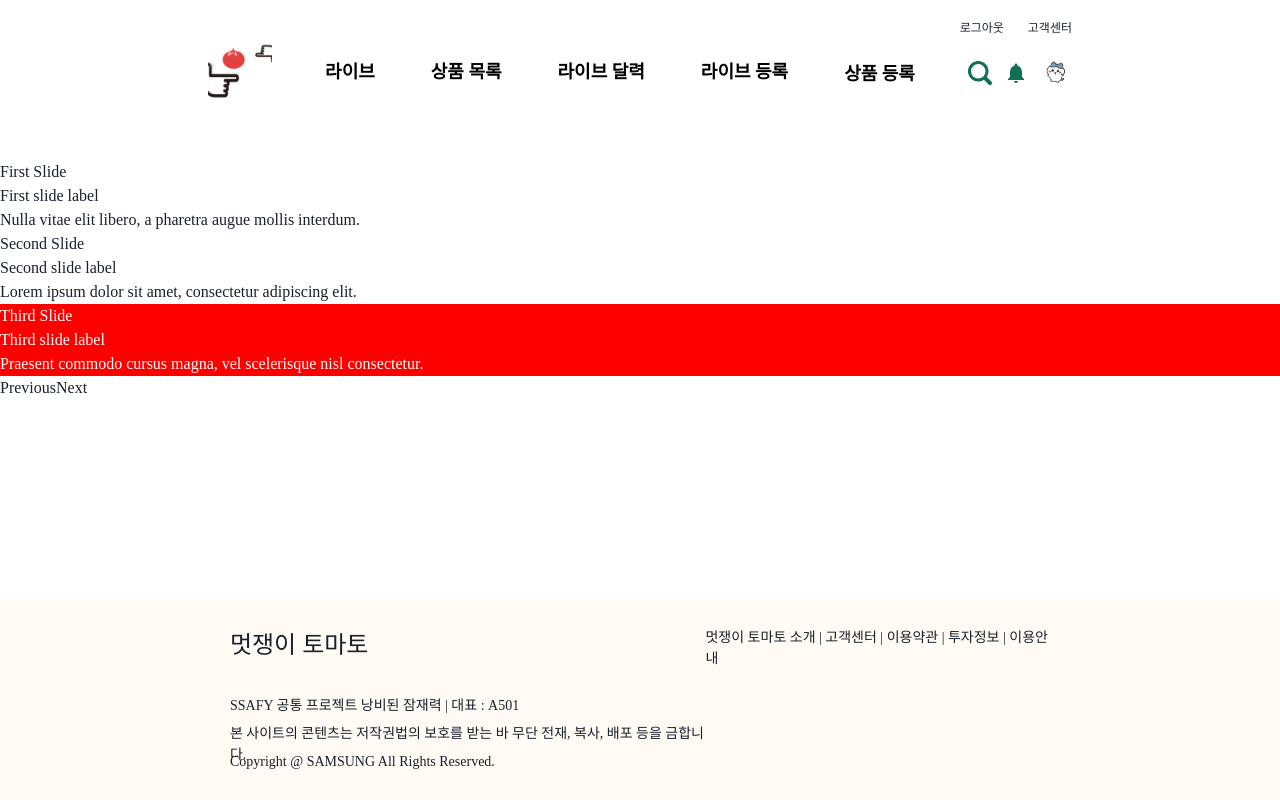
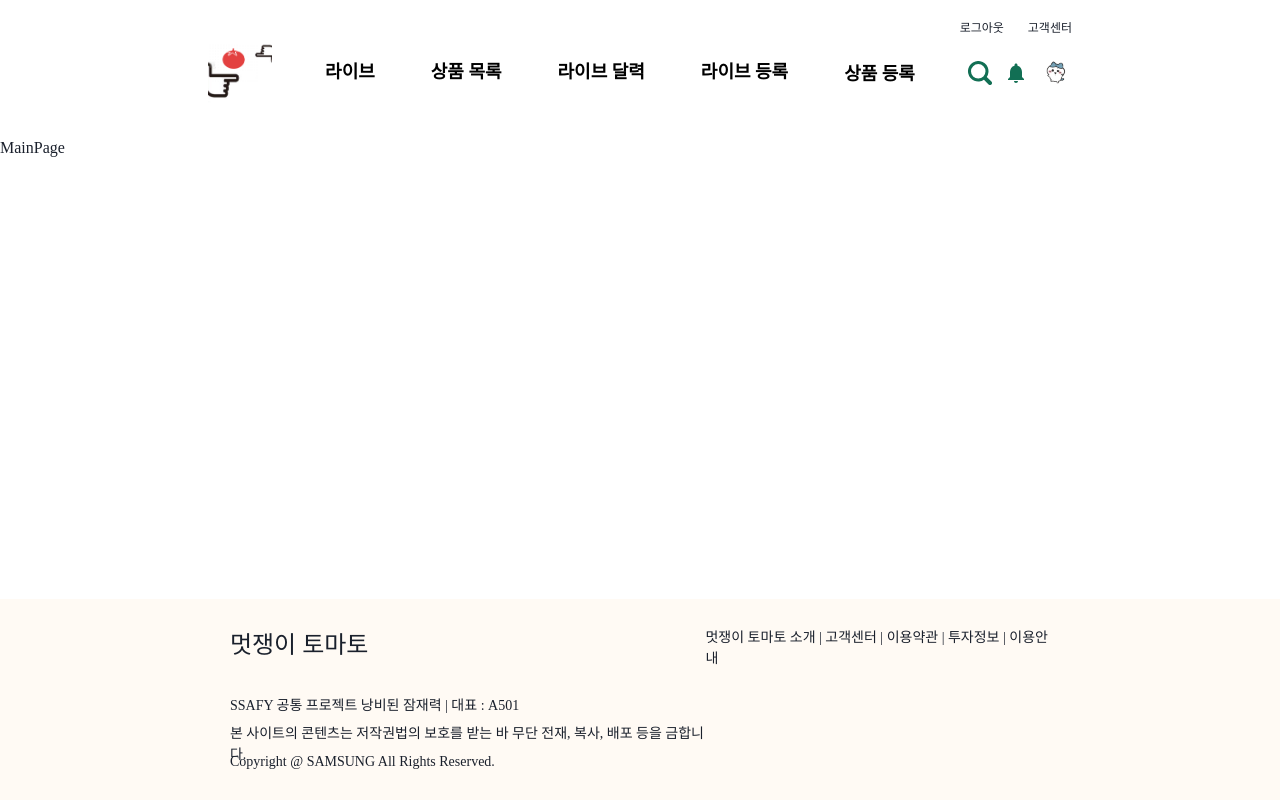
Before and after one commit to YangSSo51/the-cool-tomato, a React (Vite) app in the folder vite-project/: page /v1/main in a window 1280 px wide. Built offline with nearby package versions, Linux system fonts and the light colour scheme; a web font is replaced by a local one.

Commit message:
Refactor: 메인페이지 안쓰는 코드 제거

```diff
--- a/vite-project/src/pages/MainPage.tsx
+++ b/vite-project/src/pages/MainPage.tsx
@@ -1,44 +1,7 @@
-import { Text } from "@chakra-ui/layout";
-import Carousel from "react-bootstrap/Carousel";
+import React from "react";
 
-function MainCarousel() {
-    return (
-        <Carousel>
-            <Carousel.Item interval={1000}>
-                <Text>First Slide</Text>
-                <Carousel.Caption>
-                    <h3>First slide label</h3>
-                    <p>
-                        Nulla vitae elit libero, a pharetra augue mollis
-                        interdum.
-                    </p>
-                </Carousel.Caption>
-            </Carousel.Item>
-            <Carousel.Item interval={1000}>
-                <Text>Second Slide</Text>
-                <Carousel.Caption>
-                    <h3>Second slide label</h3>
-                    <p>
-                        Lorem ipsum dolor sit amet, consectetur adipiscing elit.
-                    </p>
-                </Carousel.Caption>
-            </Carousel.Item>
-            <Carousel.Item interval={1000}>
-                <Text>Third Slide</Text>
-                <Carousel.Caption>
-                    <h3>Third slide label</h3>
-                    <p>
-                        Praesent commodo cursus magna, vel scelerisque nisl
-                        consectetur.
-                    </p>
-                </Carousel.Caption>
-            </Carousel.Item>
-        </Carousel>
-    );
+function MainPage() {
+    return <div>MainPage</div>;
 }
 
-export default function MainPage() {
-    return (
-        MainCarousel()
-    )
-}
+export default MainPage;
```
